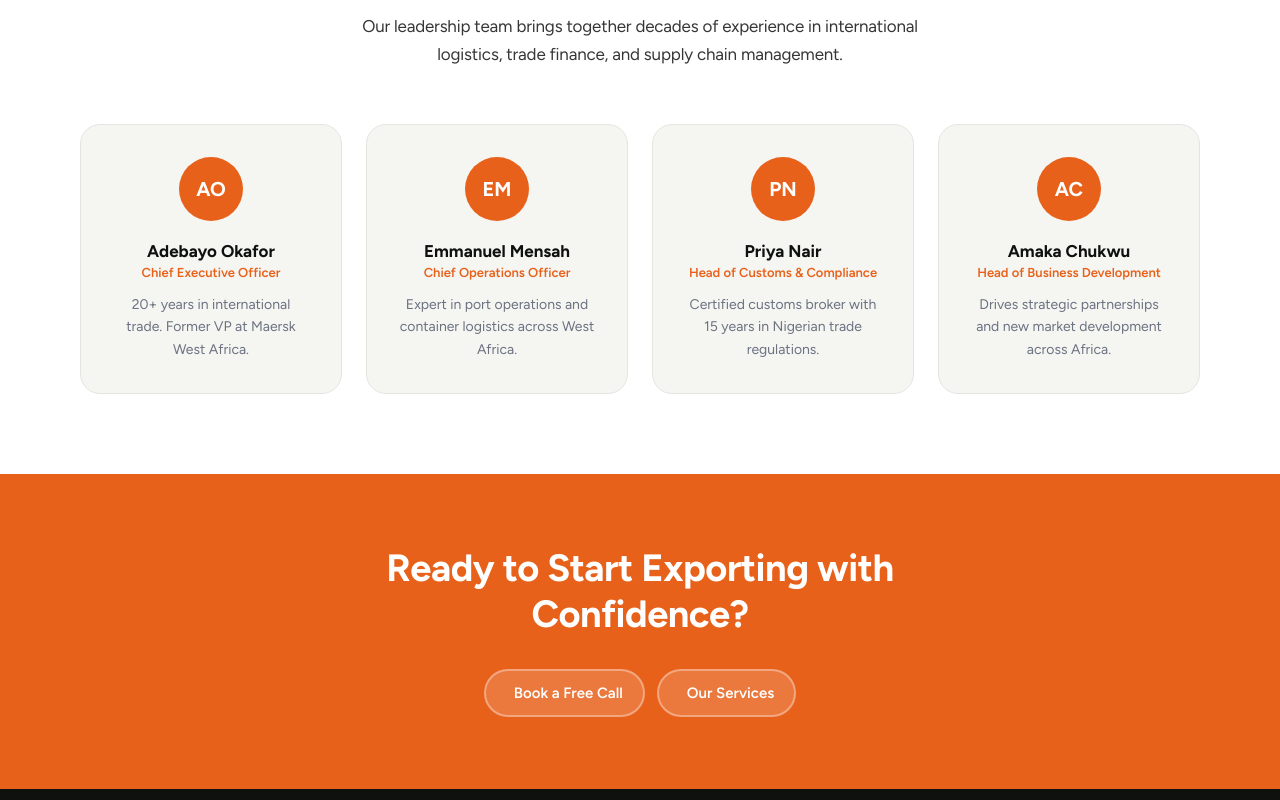
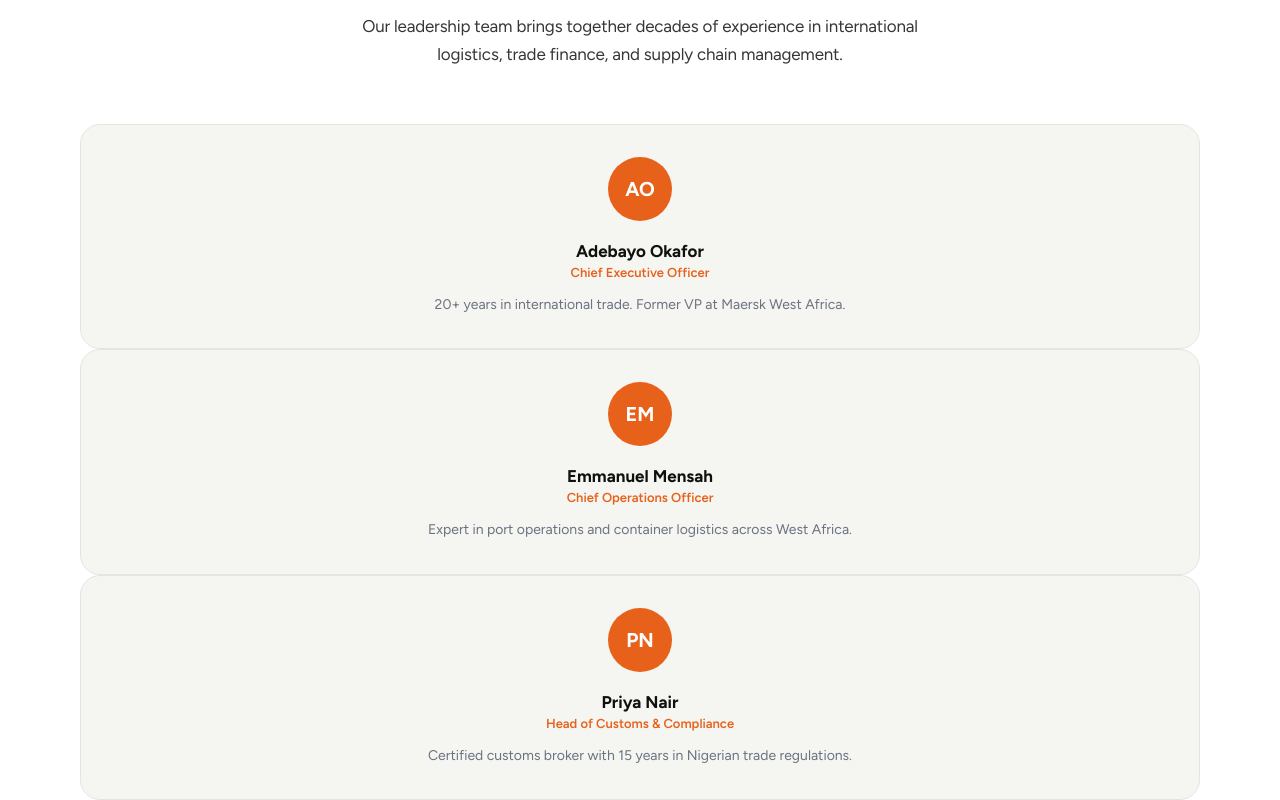
Before and after one commit to arhamansar720-ops/universal-exports, a Next.js app: page /about in a window 1280 px wide. Shown: the part 2480-3280 px from the top of the page. Built offline with nearby package versions, Linux system fonts and the light colour scheme.

Commit message:
Refactor team grid to use CSS class for layout

```diff
--- a/src/app/about/page.tsx
+++ b/src/app/about/page.tsx
@@ -126,7 +126,8 @@ export default function AboutPage() {
               logistics, trade finance, and supply chain management.
             </p>
           </div>
-          <div style={{ display: 'grid', gridTemplateColumns: 'repeat(4, 1fr)', gap: 24, marginTop: 0 }}>
+          {/* team-grid: CSS class handles responsive columns (4→2→2 at breakpoints) */}
+          <div className="team-grid">
             {[
               { init: 'AO', name: 'Adebayo Okafor', role: 'Chief Executive Officer', bio: '20+ years in international trade. Former VP at Maersk West Africa.' },
               { init: 'EM', name: 'Emmanuel Mensah', role: 'Chief Operations Officer', bio: 'Expert in port operations and container logistics across West Africa.' },
```
